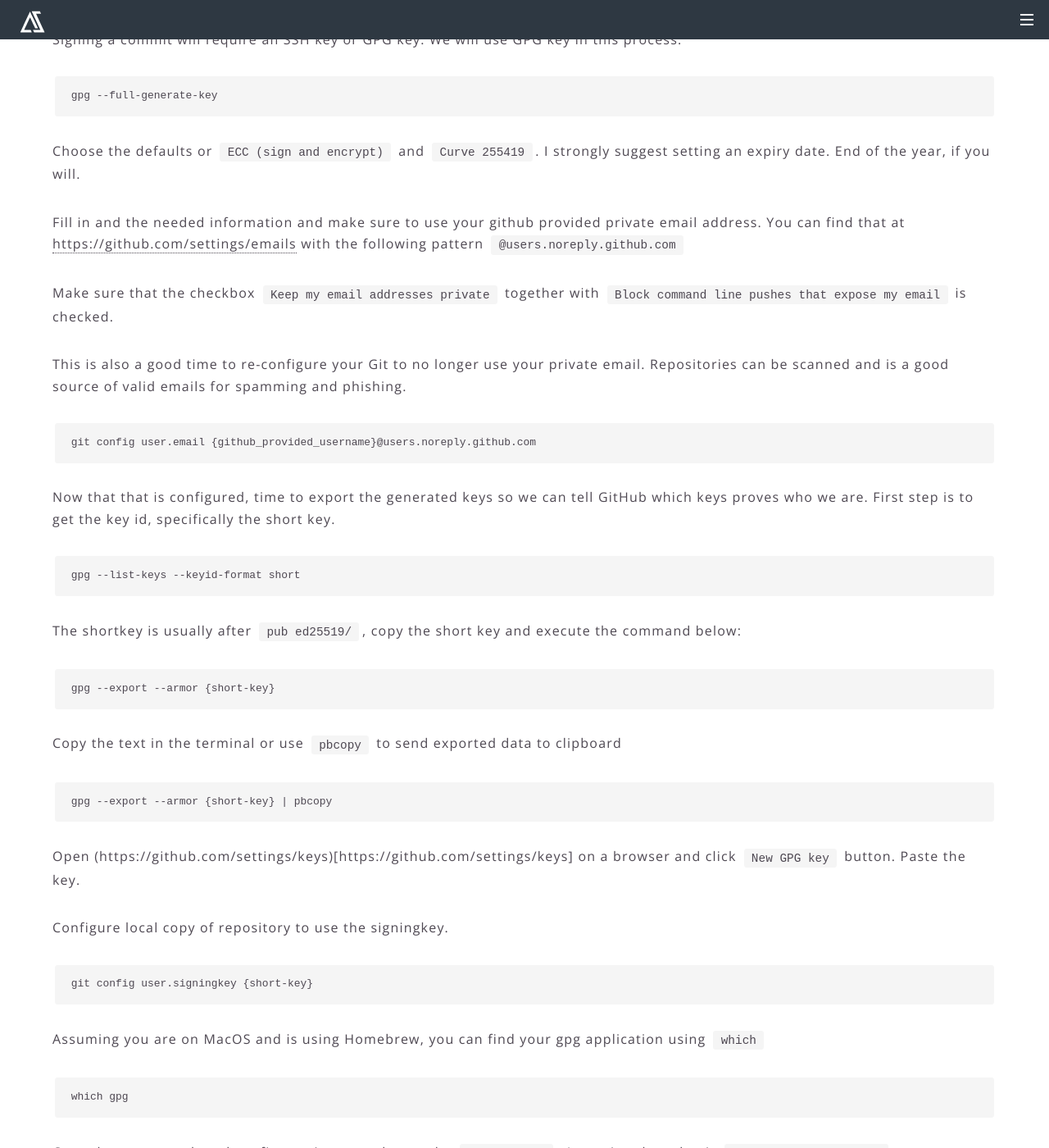
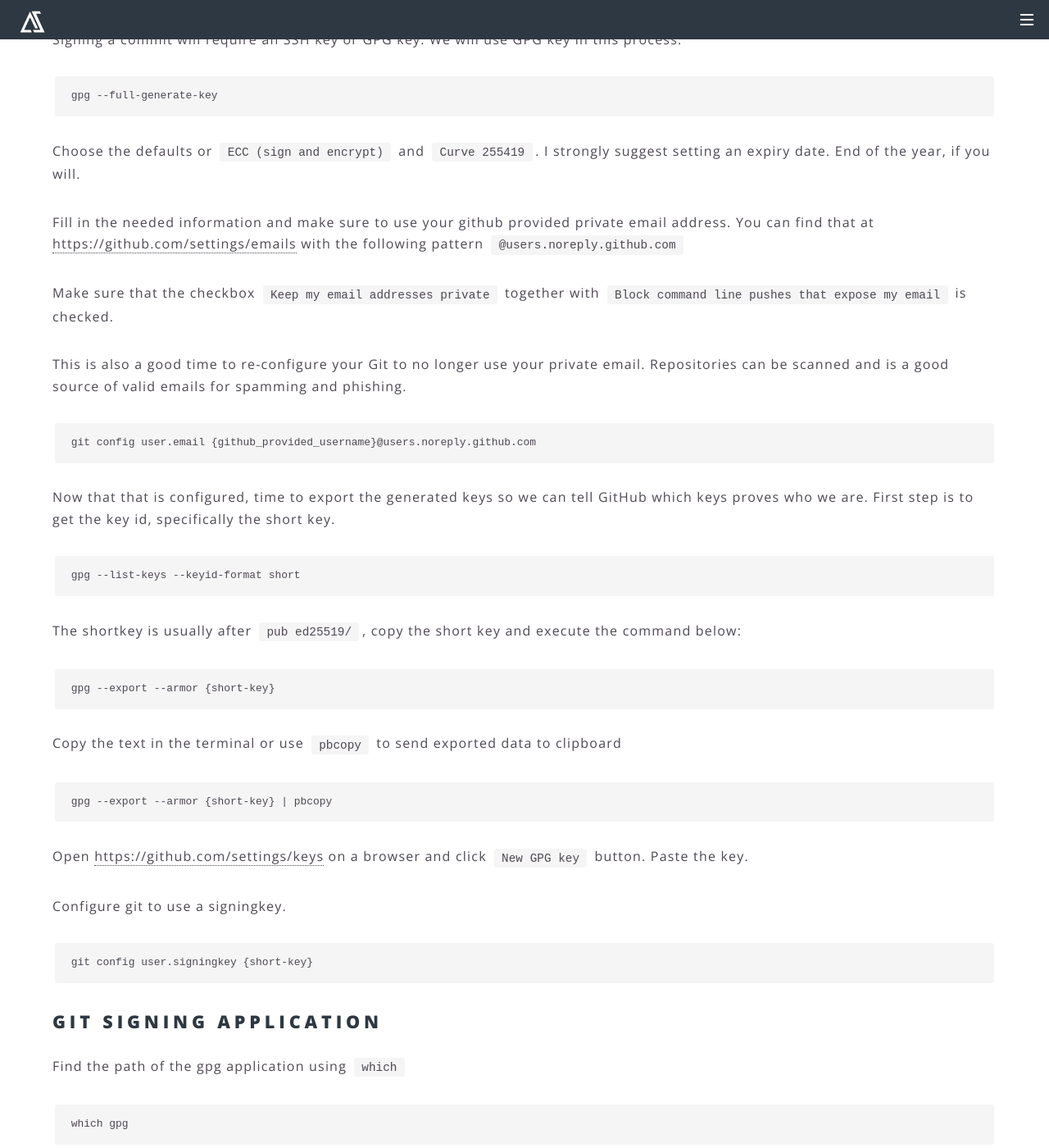
Before and after one commit to ardiesan/ardiesan.github.io, a Jekyll site: the page built from _posts/2022-10-01-Protect-Your-Github-Commits.md, in a window 1280 px wide and 1400 px high, scrolled down 1474 px. Shown: the whole window at 82% size. Built offline with Jekyll 4.4.1, drawn with Linux system fonts in a browser that asks for light colours; some of the changed text lies outside the part shown.

Commit message:
Clearer statements

````diff
--- a/_posts/2022-10-01-Protect-Your-Github-Commits.md
+++ b/_posts/2022-10-01-Protect-Your-Github-Commits.md
@@ -63,7 +63,7 @@ gpg --full-generate-key
 Choose the defaults or `ECC (sign and encrypt)` and `Curve 255419`. I strongly suggest setting an expiry date. End of the year, if you will.
 
 
-Fill in and the needed information and make sure to use your github provided private email address. You can find that at [https://github.com/settings/emails](https://github.com/settings/emails) with the following pattern `@users.noreply.github.com`
+Fill in the needed information and make sure to use your github provided private email address. You can find that at [https://github.com/settings/emails](https://github.com/settings/emails) with the following pattern `@users.noreply.github.com`
 
 Make sure that the checkbox `Keep my email addresses private` together with `Block command line pushes that expose my email` is checked.
 
@@ -91,16 +91,18 @@ Copy the text in the terminal or use `pbcopy` to send exported data to clipboard
 gpg --export --armor {short-key} | pbcopy
 ```
 
-Open (https://github.com/settings/keys)[https://github.com/settings/keys] on a browser and click `New GPG key` button. Paste the key.
+Open [https://github.com/settings/keys](https://github.com/settings/keys) on a browser and click `New GPG key` button. Paste the key.
 
 
-Configure local copy of repository to use the signingkey.
+Configure git to use a signingkey.
 
 ```
 git config user.signingkey {short-key}
 ```
 
-Assuming you are on MacOS and is using Homebrew, you can find your gpg application using `which`
+## Git Signing Application
+
+Find the path of the gpg application using `which`
 
 ```
 which gpg
````
Also changed, not shown: other parts of _posts/2022-10-01-Protect-Your-Github-Commits.md (+2 -2 lines).
